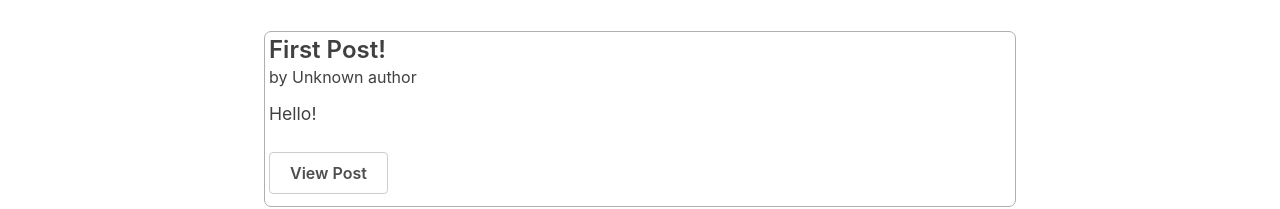
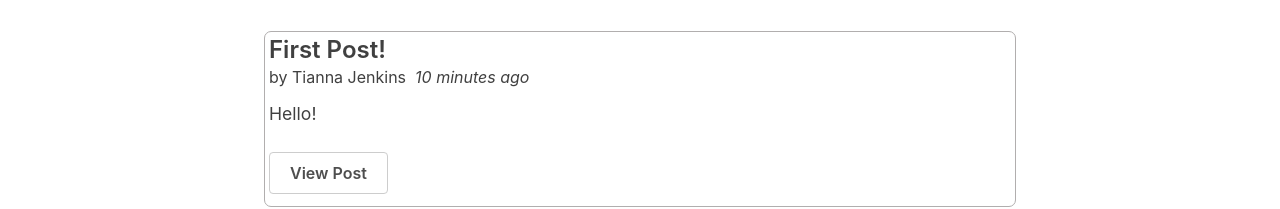
Before and after one commit to 8mamo10/relux, a React (Create React App) app in the folder redux-essentials-example-app/: page / in a window 1280 px wide. Shown: the part 618-827 px from the top of the page. Built offline with nearby package versions, Linux system fonts and the light colour scheme; what miragejs, txtgen would draw is missing.

Commit message:
Update initial data of posts

```diff
--- a/redux-essentials-example-app/src/features/posts/postsSlice.js
+++ b/redux-essentials-example-app/src/features/posts/postsSlice.js
@@ -1,8 +1,21 @@
 import { createSlice, nanoid } from "@reduxjs/toolkit";
+import { sub } from "date-fns";
 
 const initialState = [
-  { id: '1', title: 'First Post!', content: 'Hello!' },
-  { id: '2', title: 'Second Post!', content: 'More text' },
+  {
+    id: '1',
+    title: 'First Post!',
+    content: 'Hello!',
+    user: '0',
+    date: sub(new Date(), { minutes: 10 }).toISOString()
+  },
+  {
+    id: '2',
+    title: 'Second Post!',
+    content: 'More text',
+    user: '1',
+    date: sub(new Date(), { minutes: 5 }).toISOString()
+  },
 ]
 
 const postsSlice = createSlice({
```
